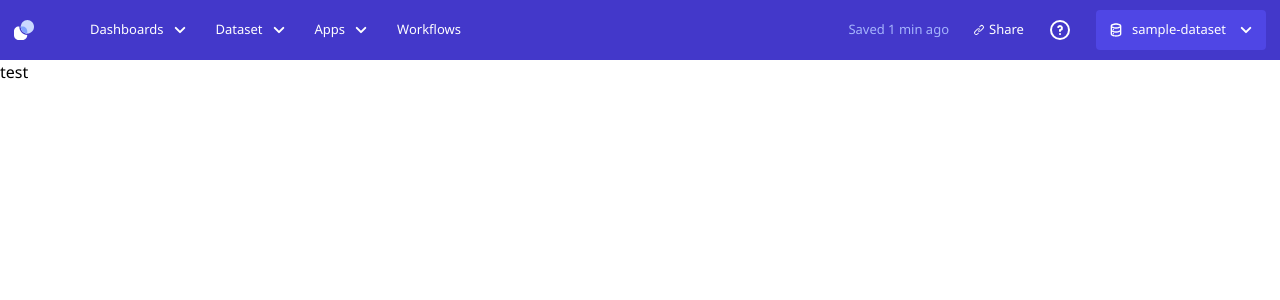
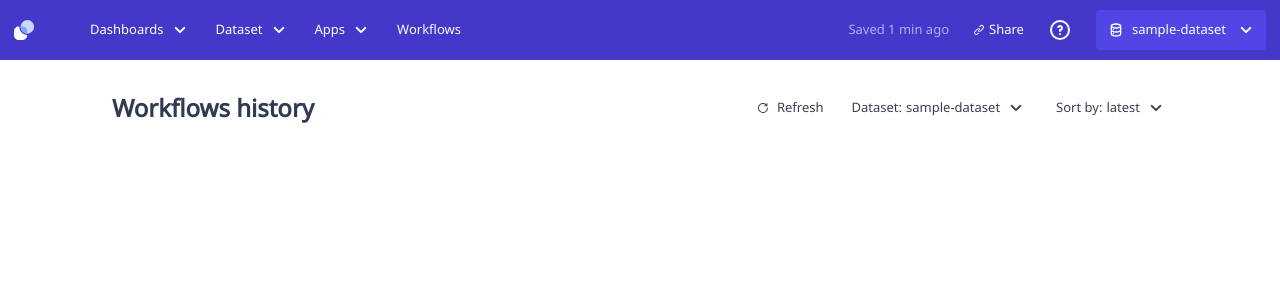
Before and after one commit to jeffreydyao/relevance-ai-frontend-challenge, a Next.js app: page / in a window 1280 px wide. Shown: the top 300 px of the page. Built offline with nearby package versions, Linux system fonts and the light colour scheme.

Commit message:
feat: Workflows history header

```diff
--- a/pages/index.tsx
+++ b/pages/index.tsx
@@ -1,16 +1,51 @@
 import type { NextPage } from "next";
+import dynamic from "next/dynamic";
 import Head from "next/head";
+const ChevronDown = dynamic(
+  () => import("@iconscout/react-unicons/icons/uil-angle-down"),
+  { ssr: false }
+);
+const Refresh = dynamic(
+  () => import("@iconscout/react-unicons/icons/uil-redo"),
+  { ssr: false }
+);
 
 const Home: NextPage = () => {
   return (
-    <div>
+    <div className="flex flex-col h-screen w-screen items-center">
       <Head>
-        <title>Create Next App</title>
-        <meta name="description" content="Generated by create next app" />
+        <title>History - Workflows</title>
         <link rel="icon" href="/favicon.ico" />
       </Head>
 
-      <main>test</main>
+      <main className="flex justify-center w-full px-8 py-8 max-w-[1144px] items-center">
+        <div className="flex w-full justify-between items-center px-3">
+          <h1 className="font-semibold text-2xl text-[#313A53]">
+            Workflows history
+          </h1>
+          <aside className="flex gap-7 items-center">
+            <button className="text-gray-700 text-[0.8125rem] flex gap-2 items-center">
+              <Refresh size={12} />
+              Refresh
+            </button>
+
+            <div className="text-gray-700 text-[0.8125rem] font-medium flex items-center gap-1">
+              <p>Dataset:</p>
+              <button className="flex items-center gap-1">
+                sample-dataset
+                <ChevronDown />
+              </button>
+            </div>
+            <div className="text-gray-700 text-[0.8125rem] font-medium flex items-center gap-1">
+              <p>Sort by:</p>
+              <button className="flex items-center gap-1">
+                latest
+                <ChevronDown />
+              </button>
+            </div>
+          </aside>
+        </div>
+      </main>
     </div>
   );
 };
```
Also changed, not shown: mockData.ts (added, +40 -0 lines).
